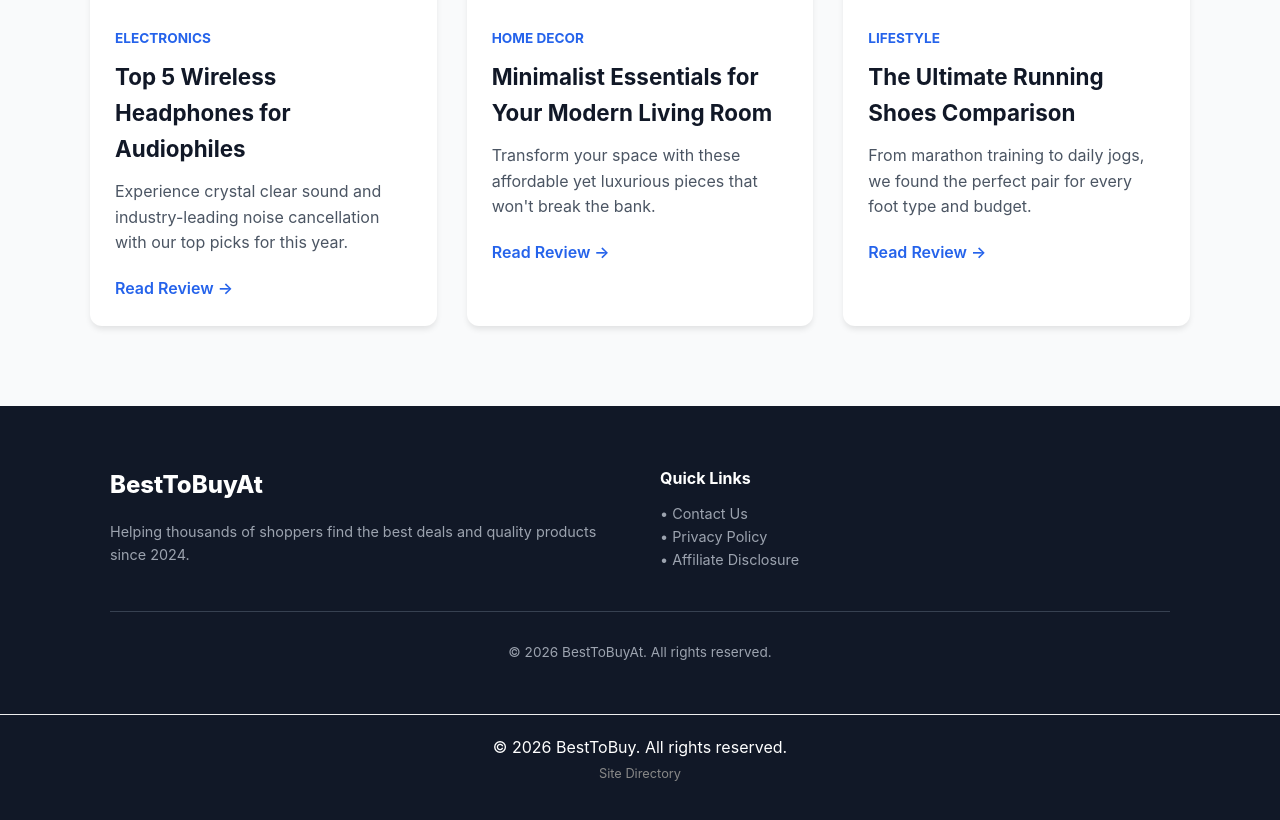
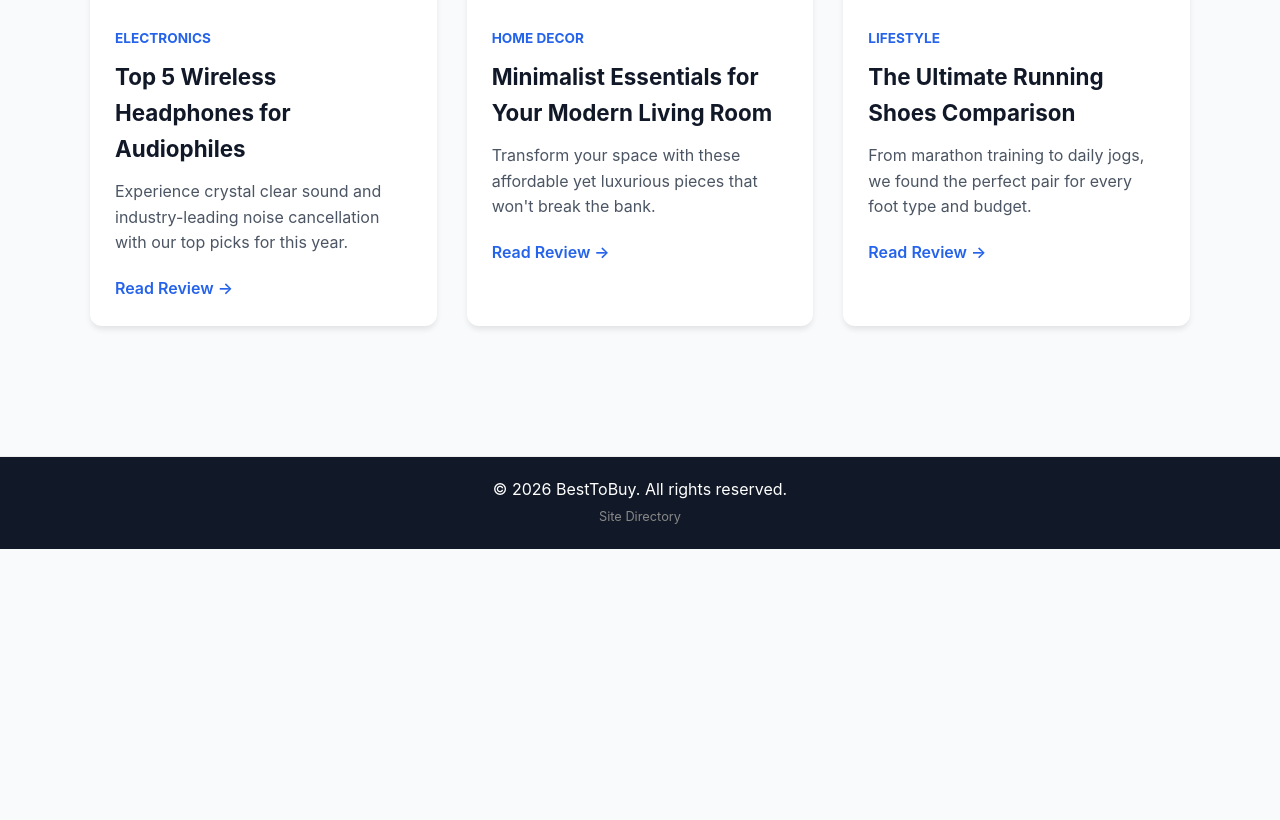
Before and after one commit to besttobuyat/besttobuyat.github.io, a plain HTML site: page index.html in a window 1280 px wide. Shown: the part 968-1788 px from the top of the page. After the commit the page ends 1517 px from the top, so only its background shows below. Drawn offline with Linux system fonts and the light colour scheme.

Commit message:
Update index.html

```diff
--- a/index.html
+++ b/index.html
@@ -149,25 +149,7 @@
         </section>
     </main>
 
-    <footer>
-        <div class="container">
-            <div class="footer-grid">
-                <div>
-                    <span class="footer-logo">BestToBuyAt</span>
-                    <p class="footer-text">Helping thousands of shoppers find the best deals and quality products since 2024.</p>
-                </div>
-                <div>
-                    <h4>Quick Links</h4>
-                    <p class="footer-text" style="margin-top:10px;">• Contact Us</p>
-                    <p class="footer-text">• Privacy Policy</p>
-                    <p class="footer-text">• Affiliate Disclosure</p>
-                </div>
-            </div>
-            <div class="copyright">
-                &copy; 2026 BestToBuyAt. All rights reserved.
-            </div>
-        </div>
-  <footer style="margin-top: 50px; padding: 20px; text-align: center; border-top: 1px solid #eee;">
+<footer style="margin-top: 50px; padding: 20px; text-align: center; border-top: 1px solid #eee;">
     <p>&copy; 2026 BestToBuy. All rights reserved.</p>
     <a href="/directory.html" style="color: #888; text-decoration: none; font-size: 0.8em;">Site Directory</a>
 </footer>
```
